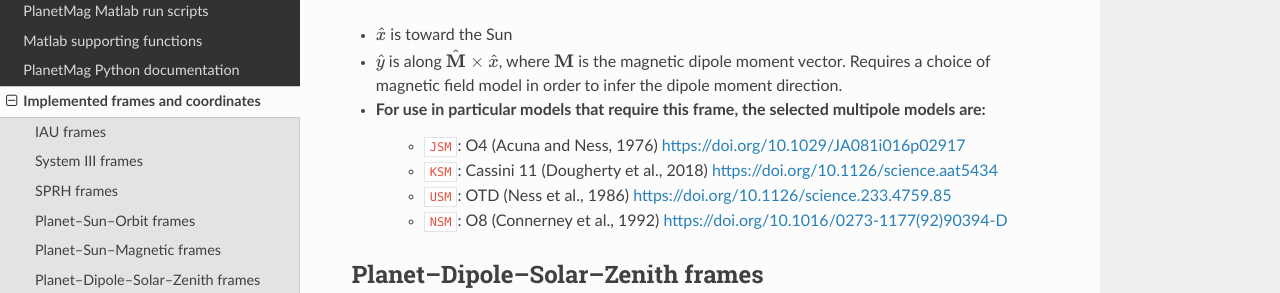
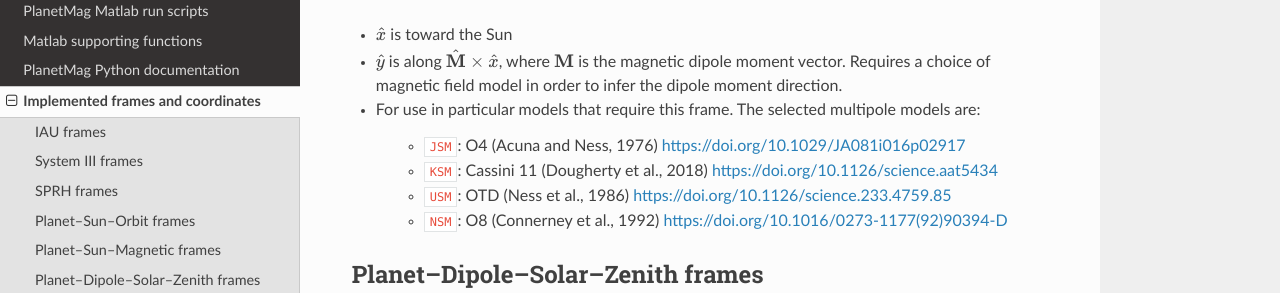
Before and after one commit to NASA-Planetary-Science/PlanetMag, a Sphinx documentation site: the page built from docs/coordinates.rst, in a window 1280 px wide and 900 px high, scrolled down 1176 px. Shown: the part 158-451 px from the top of the window. Built offline with Sphinx 7.4.7 and the Read the Docs theme 2.0.0, drawn with Linux system fonts in a browser that asks for light colours; formulas are drawn with MathJax 3; pages that are not in the unit, such as notebooks, are missing from menus.

```diff
--- a/docs/coordinates.rst
+++ b/docs/coordinates.rst
@@ -41,11 +41,12 @@ Planet--Sun--Magnetic frames
 
 * :math:`\hat{x}` is toward the Sun
 * :math:`\hat{y}` is along :math:`\hat{\mathbf{M}}\times\hat{x}`, where :math:`\mathbf{M}` is the magnetic dipole moment vector. Requires a choice of magnetic field model in order to infer the dipole moment direction.
-* For use in particular models that require this frame, the selected multipole models are:
-    * ``JSM``: O4 (Acuna and Ness, 1976) https://doi.org/10.1029/JA081i016p02917
-    * ``KSM``: Cassini 11 (Dougherty et al., 2018) https://doi.org/10.1126/science.aat5434
-    * ``USM``: OTD (Ness et al., 1986) https://doi.org/10.1126/science.233.4759.85
-    * ``NSM``: O8 (Connerney et al., 1992) https://doi.org/10.1016/0273-1177(92)90394-D
+* For use in particular models that require this frame. The selected multipole models are:
+
+   * ``JSM``: O4 (Acuna and Ness, 1976) https://doi.org/10.1029/JA081i016p02917
+   * ``KSM``: Cassini 11 (Dougherty et al., 2018) https://doi.org/10.1126/science.aat5434
+   * ``USM``: OTD (Ness et al., 1986) https://doi.org/10.1126/science.233.4759.85
+   * ``NSM``: O8 (Connerney et al., 1992) https://doi.org/10.1016/0273-1177(92)90394-D
 
 Planet--Dipole--Solar--Zenith frames
 ++++++++++++++++++++++++++++++++++++
```
Also changed, not shown: 1 other file.
